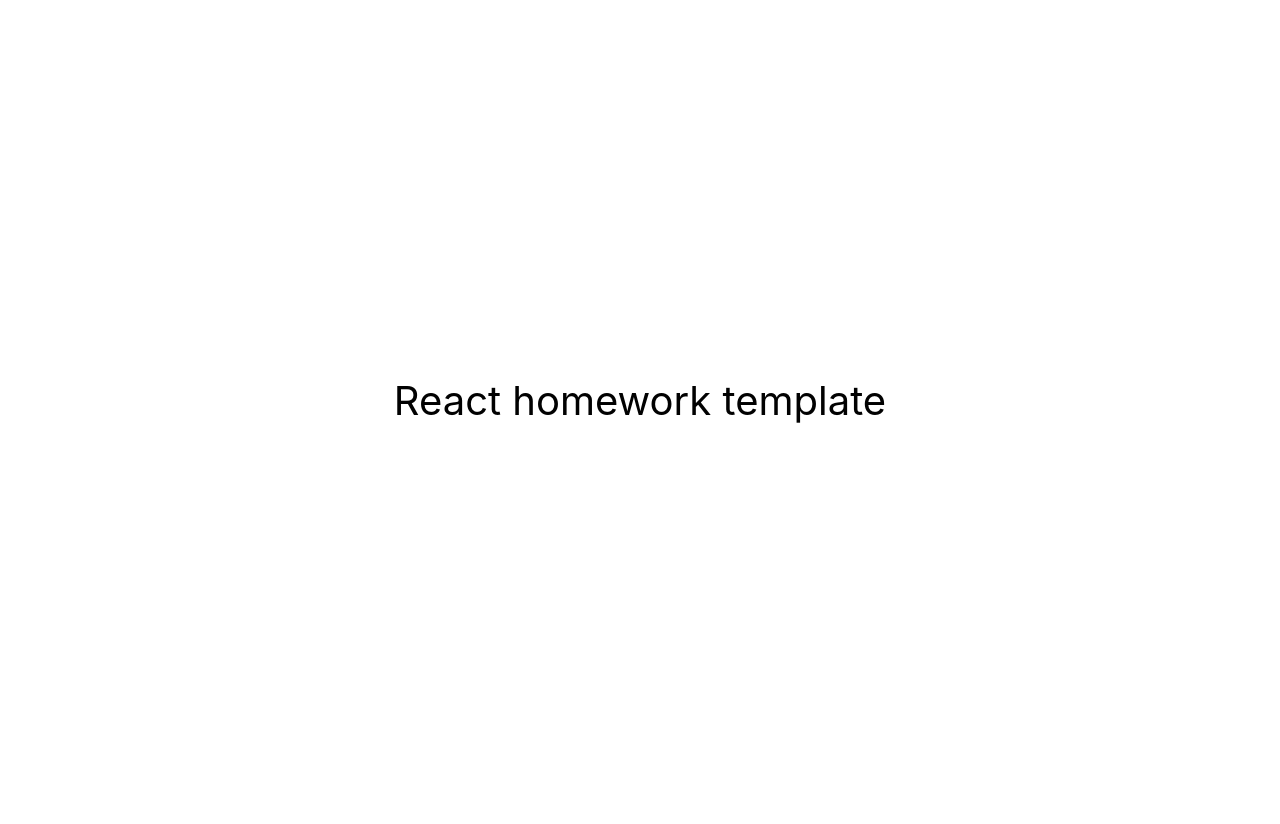
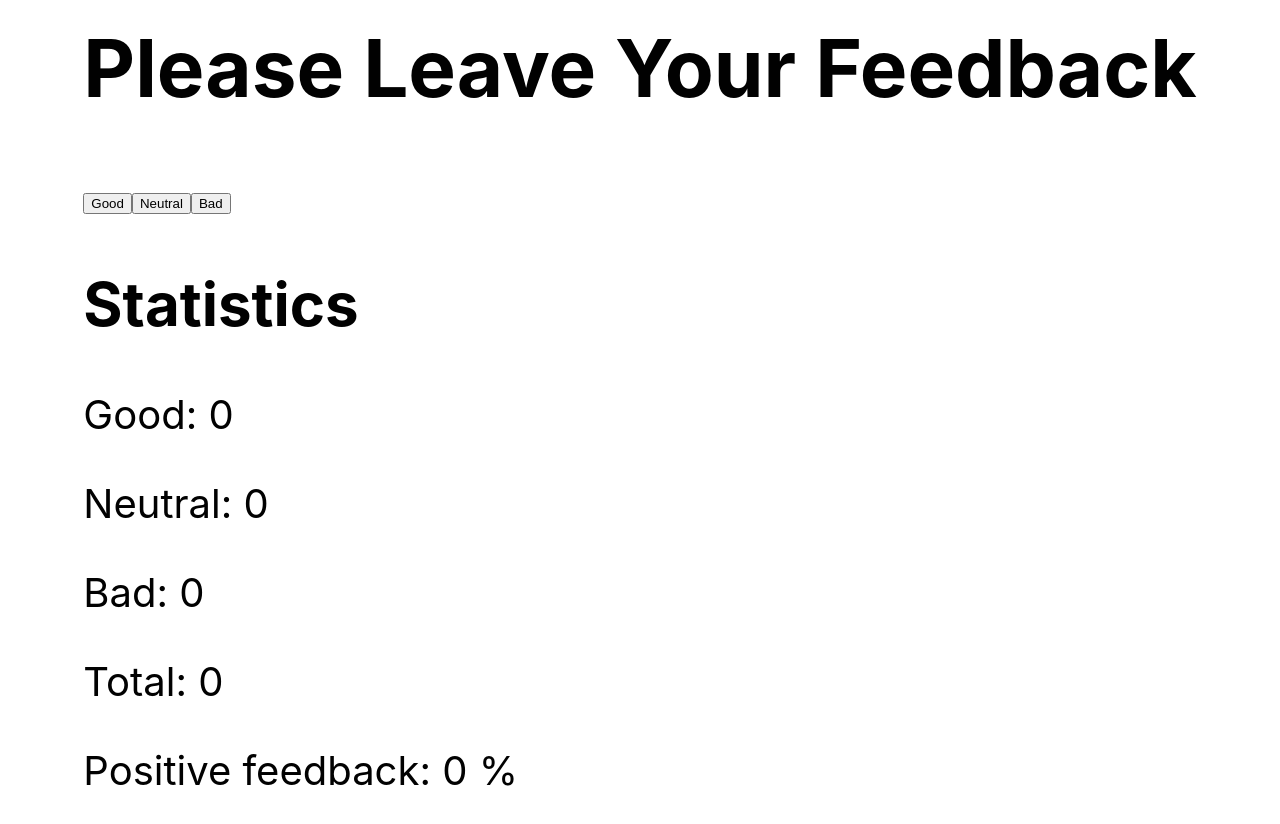
Before and after one commit to llNonlosoll/goit-react-hw-04-feedback, a React (Create React App) app: page / in a window 1280 px wide. Shown: the top 824 px of the page. Before the commit the page ends 800 px from the top, so only its background shows below. Built offline with nearby package versions, Linux system fonts and the light colour scheme.

Commit message:
2 tasks done

```diff
--- a/package.json
+++ b/package.json
@@ -10,6 +10,7 @@
     "react": "^18.1.0",
     "react-dom": "^18.1.0",
     "react-scripts": "5.0.1",
+    "styled-components": "^5.3.11",
     "web-vitals": "^2.1.3"
   },
   "scripts": {
--- a/src/components/App.jsx
+++ b/src/components/App.jsx
@@ -1,3 +1,5 @@
+import Feedback from 'components/feedbackComponent/feedbackComponent';
+
 export const App = () => {
   return (
     <div
@@ -7,10 +9,10 @@ export const App = () => {
         justifyContent: 'center',
         alignItems: 'center',
         fontSize: 40,
-        color: '#010101'
+        color: '#010101',
       }}
     >
-      React homework template
+      <Feedback />
     </div>
   );
 };
--- /dev/null
+++ b/src/components/feedbackComponent/feedbackComponent.jsx
@@ -0,0 +1,110 @@
+import React, { Component } from 'react';
+// import PropTypes from 'prop-types';
+
+class Feedback extends Component {
+  state = {
+    good: 0,
+    neutral: 0,
+    bad: 0,
+  };
+
+  goodIncrement = event => {
+    this.setState(prevState => ({ good: prevState.good + 1 }));
+  };
+
+  neutralIncrement = () => {
+    this.setState(prevState => ({ neutral: prevState.neutral + 1 }));
+  };
+
+  badIncrement = () => {
+    this.setState(prevState => ({ bad: prevState.bad + 1 }));
+  };
+
+  countTotalFeedback = () => {
+    return this.state.good + this.state.neutral + this.state.bad;
+  };
+
+  countPositiveFeedbackPercentage = () => {
+    return (
+      Math.round(
+        (100 / (this.state.good + this.state.neutral + this.state.bad)) *
+          this.state.good
+      ) || 0
+    );
+  };
+
+  render() {
+    // const array = ['good', 'neutral', 'bad'];
+    const total = this.countTotalFeedback();
+    const positiveFeedbackPercentage = this.countPositiveFeedbackPercentage();
+
+    return (
+      <div>
+        <h1>Please Leave Your Feedback</h1>
+        <button type="button" onClick={this.goodIncrement}>
+          Good
+        </button>
+        <button type="button" onClick={this.neutralIncrement}>
+          Neutral
+        </button>
+        <button type="button" onClick={this.badIncrement}>
+          Bad
+        </button>
+        <h2>Statistics</h2>
+        <p>
+          Good: <span>{this.state.good}</span>
+        </p>
+        <p>
+          Neutral: <span>{this.state.neutral}</span>
+        </p>
+        <p>
+          Bad: <span>{this.state.bad}</span>
+        </p>
+        <p>
+          Total: <span>{total}</span>
+        </p>
+
+        <p>
+          Positive feedback: <span>{positiveFeedbackPercentage} %</span>
+        </p>
+      </div>
+    );
+  }
+}
+
+// export const Profile = ({ userName, tag, location, avatar, stats }) => {
+//   return (
+//     <div className={css.profile}>
+//       <div className={css.description}>
+//         <img src={avatar} alt="User avatar" className={css.avatar} />
+//         <p className={css.name}>{userName}</p>
+//         <p className={css.tag}>{tag}</p>
+//         <p className={css.location}>{location}</p>
+//       </div>
+//       <ul className={css.stats}>
+//         <li className={css.statsItem}>
+//           <span className={css.label}>Followers</span>
+//           <span className={css.quantity}>{stats.followers}</span>
+//         </li>
+//         <li className={css.statsItem}>
+//           <span className={css.label}>Views</span>
+//           <span className={css.quantity}>{stats.views}</span>
+//         </li>
+//         <li className={css.statsItem}>
+//           <span className={css.label}>Likes</span>
+//           <span className={css.quantity}>{stats.likes}</span>
+//         </li>
+//       </ul>
+//     </div>
+//   );
+// };
+
+// Profile.propTypes = {
+//   userName: PropTypes.string.isRequired,
+//   tag: PropTypes.string.isRequired,
+//   location: PropTypes.string.isRequired,
+//   avatar: PropTypes.string.isRequired,
+//   stats: PropTypes.objectOf(PropTypes.number),
+// };
+
+export default Feedback;
```
Also changed, not shown: 1 other file (tests, documents, lock files or other folders).
